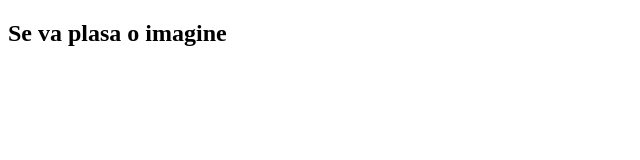
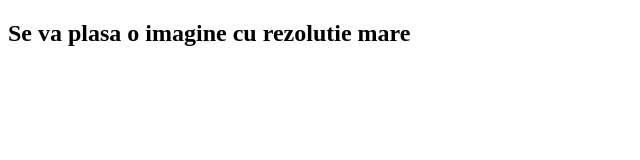
Before and after one commit to xear85/Web_Tekwill_test, a plain HTML site: page imagine.html in a window 1280 px wide. Shown: the whole page, without its empty margins (0-640 px from the left). Drawn offline with Linux system fonts and the light colour scheme.

Commit message:
Update imagine.html

```diff
--- a/imagine.html
+++ b/imagine.html
@@ -8,7 +8,7 @@
 </head>
 <body>
     <h2>
-        Se va plasa o imagine
+        Se va plasa o imagine cu rezolutie mare
     </h2>
 </body>
 </html>
```
